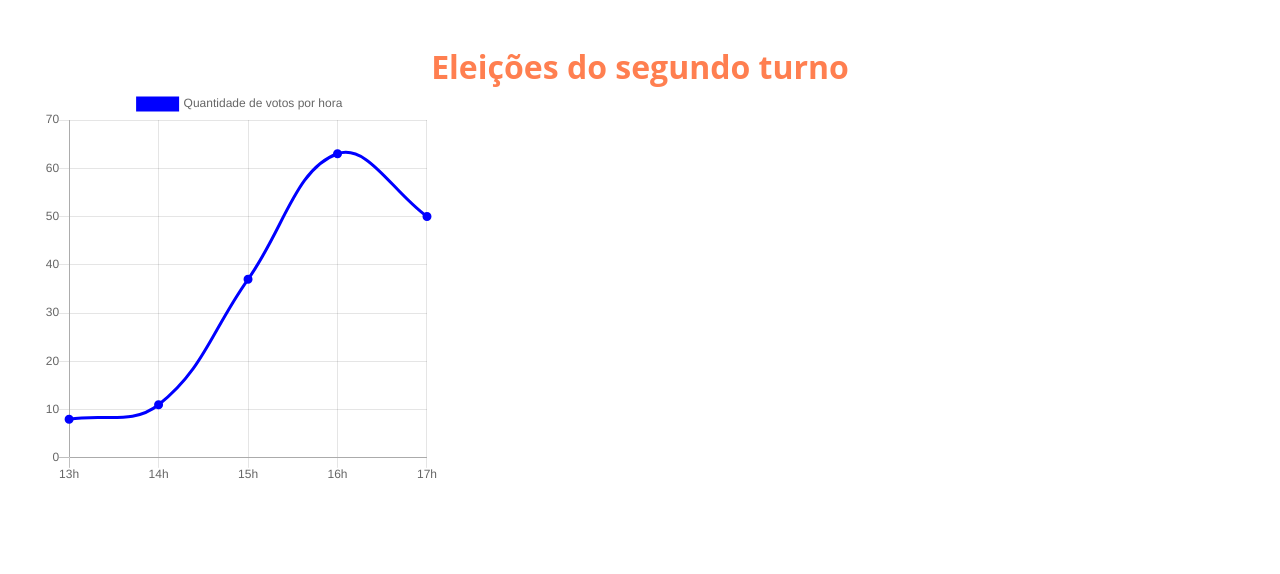
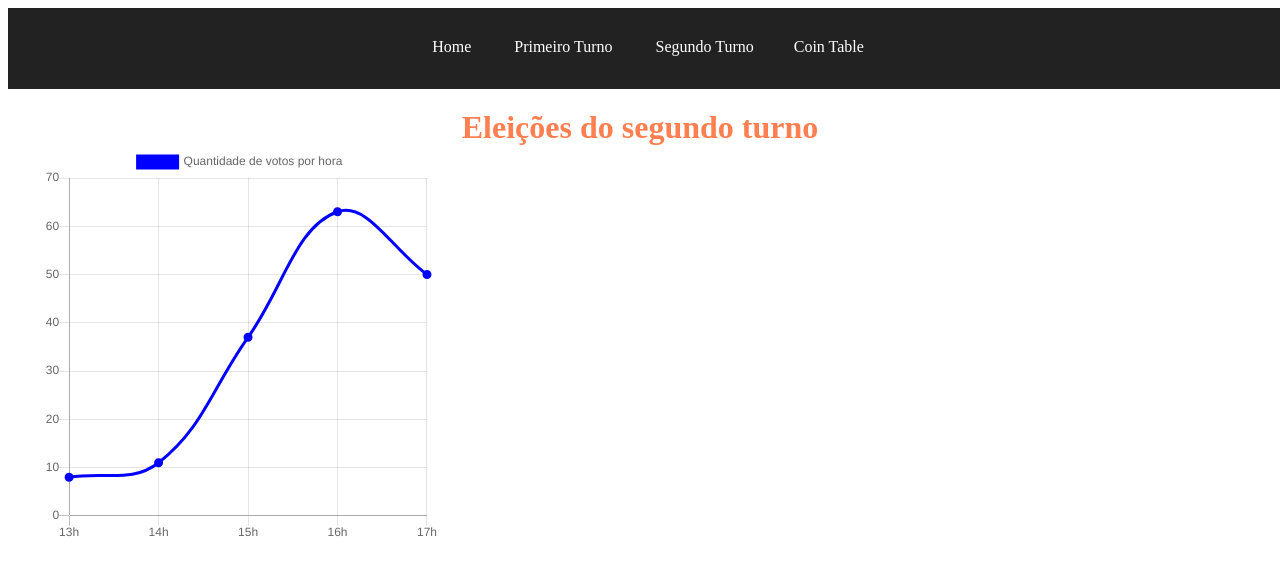
Before and after one commit to criptonalytica/cryptonalytica, a Nuxt app: page /segundoturno in a window 1280 px wide. Shown: the top 574 px of the page. Built offline with nearby package versions, Linux system fonts and the light colour scheme.

Commit message:
menu now is a component and add styles on the table

```diff
--- a/components/CoinTable.vue
+++ b/components/CoinTable.vue
@@ -1,5 +1,6 @@
 <template>
-    <sorted-table >  <!-- ascIcon="<span> ▲</span>"  descIcon="<span> ▼</span>"  ||   tem isso também :tableData="tableData" -->
+<div>
+    <table>  <!--    <sorted-table>    ------    ascIcon="<span> ▲</span>"  descIcon="<span> ▼</span>"  ||   tem isso também :tableData="tableData" -->
               <thead>
                   <tr >
                       <th scope="col">
@@ -25,7 +26,8 @@
                       <th scope="row">{{ client.percent }}</th>
                   </tr>
               </tbody>
-          </sorted-table>
+          </table>  <!-- </sorted-table>  mas não funcionou-->
+</div>
 </template>
 
 <script>
@@ -66,6 +68,10 @@ export default {
 </script>
 
 <style scoped>
+    div {
+        display: flex;
+        justify-content: center;
+    }
     table, th{
         border: 1px solid #000;
     }
@@ -75,10 +81,7 @@ export default {
         table-layout: fixed;
         border-collapse: collapse;
     }
-    #head {
-        border: bold;
-    }
-    td, th {
+     th {
         height: 35px;
         vertical-align: middle;
         text-align: center;
--- /dev/null
+++ b/components/Menu.vue
@@ -0,0 +1,62 @@
+<template>
+        <header>
+          <nav>
+              <div class="menu-item"><NuxtLink to="#">Home</NuxtLink></div>
+              <div class="menu-item"><NuxtLink to="chart">Primeiro Turno</NuxtLink></div>
+              <div class="menu-item"><NuxtLink to="segundoturno">Segundo Turno</NuxtLink></div>
+              <div class="menu-item"><NuxtLink to="coinTable">Coin Table</NuxtLink></div>
+          </nav>
+      </header>
+</template>
+
+<script>
+export default {
+
+}
+</script>
+
+<style scoped>
+    * {margin: 0; padding: 0;
+      box-sizing: border-box;
+    }
+
+    body {font-family: 'Open Sans', sans-serif;}
+
+    header {
+        width: 100vw;
+        background-color: #222;
+        padding: 20px;
+        margin-bottom: 20px;
+    }
+
+    nav {
+        display: flex;
+        align-items: center;
+        justify-content: center;
+    }
+
+    nav .menu-item.active, nav .menu-item:hover {
+        background-color: #444;
+        border-bottom-color: coral;
+    }
+
+    nav .menu-item {
+        color: #fff;
+        padding: 10px 20px;
+        position: relative;
+        text-align: center;
+        border-bottom: 3px solid transparent;
+        display: flex;
+        transition: 0.4s;
+    }
+    nav .menu-item:nth-child(2) {
+        margin-left: 3px;
+        margin-right: 3px;
+    }
+
+    nav .menu-item a {
+        color: inherit;
+        text-decoration: none;
+    }
+
+</style>>
--- a/pages/Chart.vue
+++ b/pages/Chart.vue
@@ -1,13 +1,6 @@
 <template>
   <div>
-      <header>
-          <nav>
-              <div class="menu-item"><NuxtLink to="#">Home</NuxtLink></div>
-              <div class="menu-item"><NuxtLink to="chart">Primeiro Turno</NuxtLink></div>
-              <div class="menu-item"><NuxtLink to="segundoturno">Segundo Turno</NuxtLink></div>
-              <div class="menu-item"><NuxtLink to="coinTable">Coin Table</NuxtLink></div>
-          </nav>
-      </header>
+      <Menu/>
     <div class="container">
         <h1>Eleições 2022</h1>
         <div id="link">
@@ -19,9 +12,12 @@
 
 <script>
 import BarChart from '../components/BarChart.vue'
+import Menu from '../components/Menu.vue'
+
 export default {
     components: {
-        BarChart
+        BarChart,
+        Menu
     },
     data() {
         return {
@@ -55,16 +51,10 @@ export default {
     body {font-family: 'Open Sans', sans-serif;}
 
     .container {
-    max-width: 1200px;
-    margin: auto;
+        max-width: 1200px;
+        margin: auto;
     }
 
-    header {
-        width: 100vw;
-        background-color: #222;
-        padding: 20px;
-        margin-bottom: 20px;
-    }
      h1{
         color: coral;
         text-align: center;
@@ -81,34 +71,4 @@ export default {
         justify-content: space-between;
     }
 
-    nav {
-        display: flex;
-        align-items: center;
-        justify-content: center;
-    }
-
-    nav .menu-item.active, nav .menu-item:hover {
-        background-color: #444;
-        border-bottom-color: coral;
-    }
-
-    nav .menu-item {
-        color: #fff;
-        padding: 10px 20px;
-        position: relative;
-        text-align: center;
-        border-bottom: 3px solid transparent;
-        display: flex;
-        transition: 0.4s;
-    }
-
-    nav .menu-item:nth-child(2) {
-        margin-left: 3px;
-        margin-right: 3px;
-    }
-
-    nav .menu-item a {
-        color: inherit;
-        text-decoration: none;
-    }
 </style>
--- a/pages/coinTable.vue
+++ b/pages/coinTable.vue
@@ -1,13 +1,6 @@
 <template>
    <div>
-         <header>
-          <nav>
-              <div class="menu-item"><NuxtLink to="#">Home</NuxtLink></div>
-              <div class="menu-item"><NuxtLink to="chart">Primeiro Turno</NuxtLink></div>
-              <div class="menu-item"><NuxtLink to="segundoturno">Segundo Turno</NuxtLink></div>
-              <div class="menu-item"><NuxtLink to="coinTable">Coin Table</NuxtLink></div>
-          </nav>
-      </header>
+       <Menu />
       <div class="container" id="content">
           <h1>Tabela de valores</h1>
           <CoinTable :client="tableData" />
@@ -17,16 +10,18 @@
 
 <script>
 import CoinTable from '../components/CoinTable.vue'
+import Menu from '../components/Menu.vue'
 
 export default {
     components: {
-        CoinTable
+        CoinTable,
+        Menu
     },
 
 }
 </script>
 
-<style>
+<style  scoped>
  * {margin: 0; padding: 0;
       box-sizing: border-box;
     }
@@ -35,9 +30,10 @@ export default {
     max-width: 1200px;
     margin: auto;
     }
-
     h1{
         margin-bottom: 30px;
+        color: coral;
+        text-align: center;
     }
     #content {
 
--- a/pages/segundoturno.vue
+++ b/pages/segundoturno.vue
@@ -1,14 +1,7 @@
 <template>
     <div>
-         <header>
-          <nav>
-              <div class="menu-item"><NuxtLink to="#">Home</NuxtLink></div>
-              <div class="menu-item"><NuxtLink to="chart">Primeiro Turno</NuxtLink></div>
-              <div class="menu-item"><NuxtLink to="segundoturno">Segundo Turno</NuxtLink></div>
-              <div class="menu-item"><NuxtLink to="coinTable">Coin Table</NuxtLink></div>
-          </nav>
-      </header>
-      <div class="container">
+        <Menu />
+        <div class="container">
         <h1>Eleições do segundo turno</h1>
         <div id="link">
             <LineChart :chartData="ChData"/>
@@ -19,10 +12,12 @@
 
 <script>
 import LineChart from '../components/LineChart.vue'
+import Menu from '../components/Menu.vue'
 
 export default {
     components: {
-        LineChart
+        LineChart,
+        Menu
     },
     data() {
         return {
@@ -45,7 +40,8 @@ export default {
 
 </script>
 
-<style>
+<style scoped>
+
     * {margin: 0; padding: 0;
       box-sizing: border-box;
     }
@@ -68,35 +64,4 @@ export default {
         justify-content: space-between;
     }
 
-    nav {
-        display: flex;
-        align-items: center;
-        justify-content: center;
-    }
-
-    nav .menu-item.active, nav .menu-item:hover {
-        background-color: #444;
-        border-bottom-color: coral;
-    }
-
-    nav .menu-item {
-        color: #fff;
-        padding: 10px 20px;
-        position: relative;
-        text-align: center;
-        border-bottom: 3px solid transparent;
-        display: flex;
-        transition: 0.4s;
-    }
-
-    nav .menu-item:nth-child(2) {
-        margin-left: 3px;
-        margin-right: 3px;
-    }
-
-    nav .menu-item a {
-        color: inherit;
-        text-decoration: none;
-    }
-
 </style>
```
